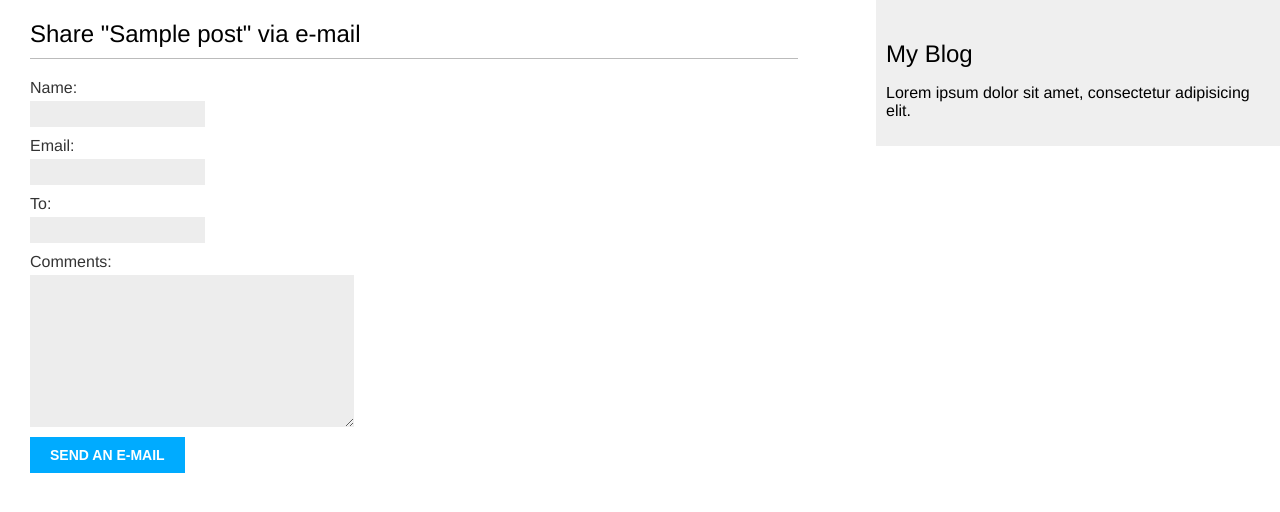
After one commit to Bartosz-L/blog_app_django, a Django app: page /blog/1/share in a window 1280 px wide. The commit adds this page. Shown: the top 512 px of the page. Run offline with Django 3.2, Linux system fonts and the light colour scheme; tables that the repository leaves empty hold one stand-in row (values such as "Sample post").

Commit message:
sharing post implemented

```diff
--- /dev/null
+++ b/blog/forms.py
@@ -0,0 +1,8 @@
+from django import forms
+
+
+class EmailPostForm(forms.Form):
+    name = forms.CharField(max_length=25)
+    email = forms.EmailField()
+    to = forms.EmailField()
+    comments = forms.CharField(required=False, widget=forms.Textarea)
--- a/blog/templates/blog/post/detail.html
+++ b/blog/templates/blog/post/detail.html
@@ -7,4 +7,7 @@
         Posted: {{ post.publish }} By: {{ post.author }}
     </p>
     {{ post.body|linebreaks }}
+    <p>
+        <a href="{% url "blog:post_share" post.id %}">Share Post</a>
+    </p>
 {% endblock %}
--- /dev/null
+++ b/blog/templates/blog/post/share.html
@@ -0,0 +1,16 @@
+{% extends "blog/base.html" %}
+{% block title %}Share Post{% endblock %}
+
+{% block content %}
+    {% if sent %}
+        <h1>Message sent</h1>
+        <p>Sending a post "{{ post.title }}" to {{ cd.to }} was successful.</p>
+    {% else %}
+        <h1>Share "{{ post.title }}" via e-mail</h1>
+        <form action="." method="post">
+            {{ form.as_p }}
+            {% csrf_token %}
+            <input type="submit" value="Send an e-mail">
+        </form>
+    {% endif %}
+{% endblock %}
--- a/blog/urls.py
+++ b/blog/urls.py
@@ -6,5 +6,6 @@ app_name = 'blog'
 urlpatterns = [
     # path('', views.post_list, name='post_list'),
     path('', views.PostListView.as_view(), name='post_list'),
-    path('<int:year>/<int:month>/<int:day>/<slug:post>/', views.post_detail, name='post_detail')
+    path('<int:year>/<int:month>/<int:day>/<slug:post>/', views.post_detail, name='post_detail'),
+    path('<int:post_id>/share', views.post_share, name='post_share')
 ]
--- a/blog/views.py
+++ b/blog/views.py
@@ -1,7 +1,8 @@
 from django.shortcuts import render, get_object_or_404
 from django.views.generic import ListView
-from django.core.paginator import Paginator, EmptyPage, PageNotAnInteger
+from django.core.mail import send_mail
 from .models import Post
+from .forms import EmailPostForm
 
 
 # Create your views here.
@@ -12,23 +13,32 @@ class PostListView(ListView):
     template_name = 'blog/post/list.html'
 
 
-# def post_list(request):
-#     object_list = Post.published.all()
-#     paginator = Paginator(object_list, 3)
-#     page = request.GET.get('page')
-#     try:
-#         posts = paginator.page(page)
-#     except PageNotAnInteger:
-#         posts = paginator.page(1)
-#     except EmptyPage:
-#         posts = paginator.page(paginator.num_pages)
-#
-#     context = {'page': page, 'posts': posts}
-#     return render(request, 'blog/post/list.html', context=context)
-
-
 def post_detail(request, year, month, day, post):
     post = get_object_or_404(Post, slug=post, status='published', publish__year=year, publish__month=month,
                              publish__day=day)
     context = {'post': post}
     return render(request, 'blog/post/detail.html', context=context)
+
+
+def post_share(request, post_id):
+    post = get_object_or_404(Post, id=post_id, status='published')
+    sent = False
+
+    if request.method == 'POST':
+        form = EmailPostForm(request.POST)
+        if form.is_valid():
+            cd = form.cleaned_data
+            post_url = request.build_absolute_uri(post.get_absolute_url())
+            subject = f"{cd['name']} ({cd['email']}) invite you to read \"{post.title}\""
+            message = f"Read the post \"{post.title}\" on {post_url}\n\n Comment added by {cd['name']}: {cd['comments']}"
+            send_mail(subject, message, 'admin@myblog.com', [cd['to']])
+            sent = True
+    else:
+        form = EmailPostForm()
+
+    context = {
+        'post': post,
+        'form': form,
+        'sent': sent
+    }
+    return render(request, 'blog/post/share.html', context=context)
--- a/blog_project/settings.py
+++ b/blog_project/settings.py
@@ -130,3 +130,5 @@ USE_TZ = True
 # https://docs.djangoproject.com/en/3.0/howto/static-files/
 
 STATIC_URL = '/static/'
+
+EMAIL_BACKEND = 'django.core.mail.backends.console.EmailBackend'
```
